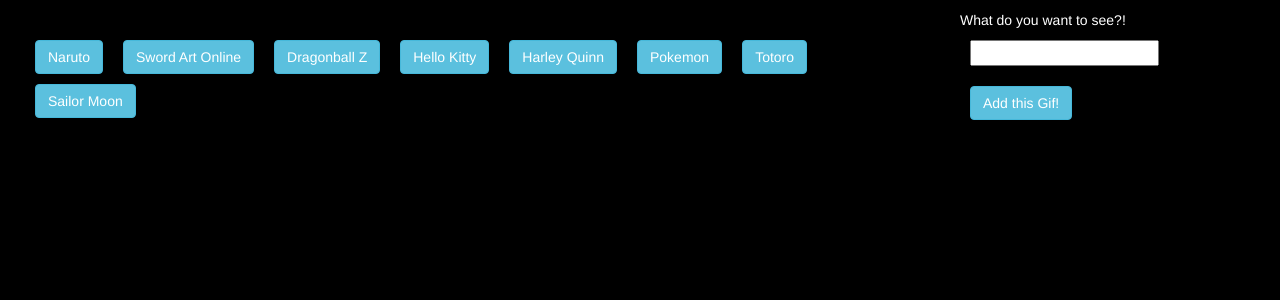
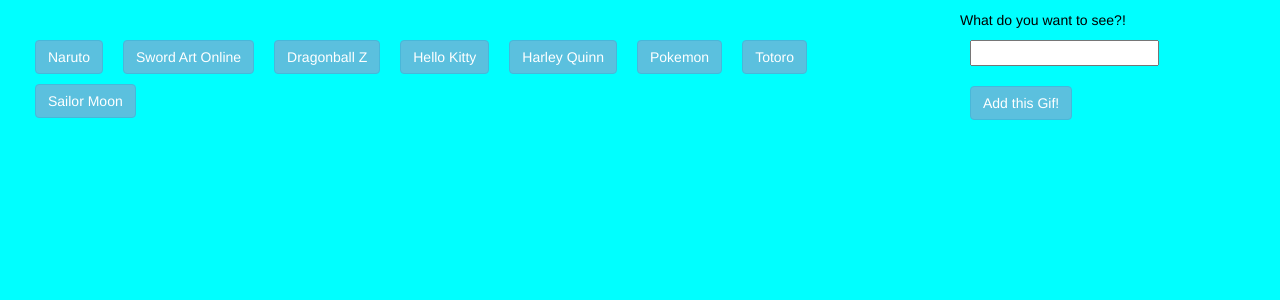
Before and after one commit to MasonJinLuo/GifTastic, a PHP site: page /index.html in a window 1280 px wide. Shown: the top 300 px of the page. Run offline with PHP 8.4, Linux system fonts and the light colour scheme; some libraries are stand-ins or nearby versions.

Commit message:
editted, caught some very last minute mistakes, fixed, final

```diff
--- a/assets/css/style.css
+++ b/assets/css/style.css
@@ -7,6 +7,6 @@ button, div, form, input{
 }
 
 body{
-	background-color: black;
-	color: white;
+	background-color: aqua;
+	color: black;
 }
```
